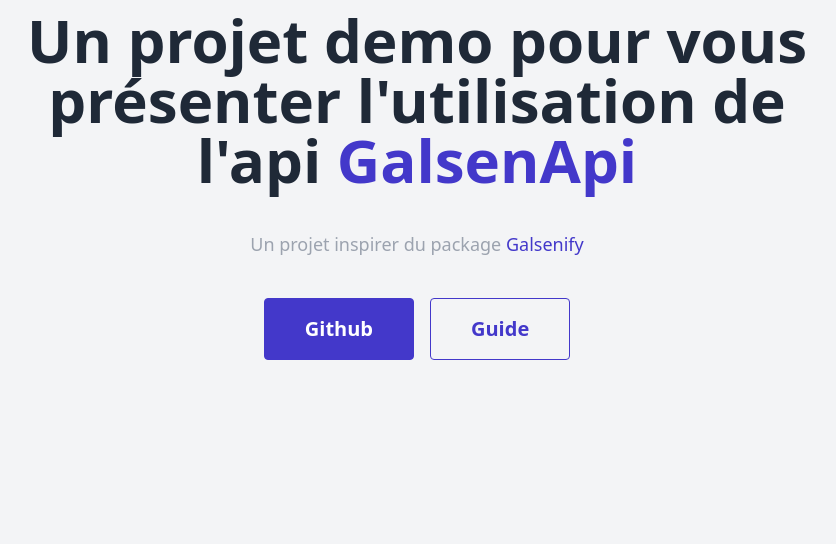
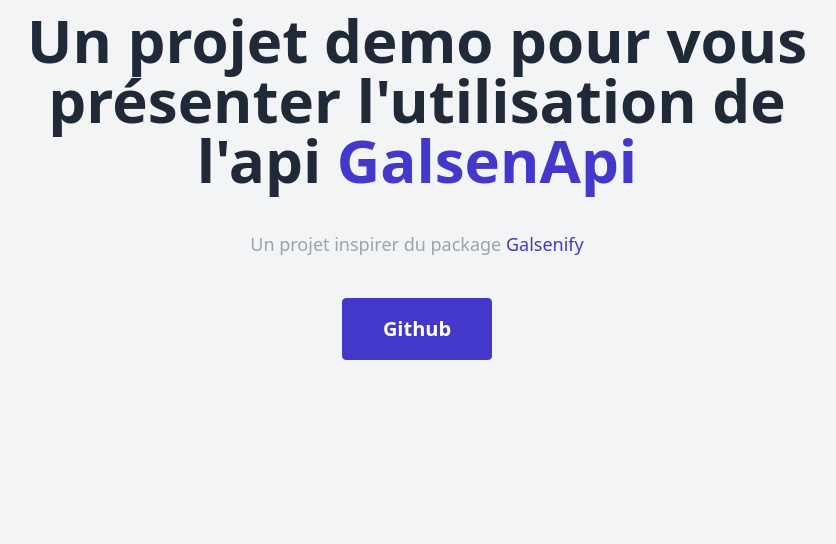
Before and after one commit to sibylassana95/GalsenAPi, a Django app: template templates/pays.html in a window 1280 px wide. Shown: the part 166-710 px from the top of the page, without its empty margins (223-1059 px from the left). Run offline with Django 4.2, Linux system fonts and the light colour scheme; the template is opened without the code that fills it, so the values that code supplies are empty; some libraries are stand-ins or nearby versions.

Commit message:
templates, update readme

```diff
--- a/templates/pays.html
+++ b/templates/pays.html
@@ -11,9 +11,9 @@
                         <p class="mt-5 sm:mt-10 lg:w-10/12 text-gray-400 font-normal text-center text-sm sm:text-lg">Un projet inspirer du package <a href="https://www.npmjs.com/package/galsenify" class="text-indigo-700">Galsenify</a></p>
                     </div>
                     <div class="flex justify-center items-center">
-                        <a href="" class="focus:outline-none focus:ring-2 focus:ring-offset-2 focus:ring-indigo-700 bg-indigo-700 transition duration-150 ease-in-out hover:bg-indigo-600 lg:text-xl lg:font-bold  rounded text-white px-4 sm:px-10 border border-indigo-700 py-2 sm:py-4 text-sm">Github</a>
+                        <a href="https://github.com/sibylassana95/GalsenAPi" class="focus:outline-none focus:ring-2 focus:ring-offset-2 focus:ring-indigo-700 bg-indigo-700 transition duration-150 ease-in-out hover:bg-indigo-600 lg:text-xl lg:font-bold  rounded text-white px-4 sm:px-10 border border-indigo-700 py-2 sm:py-4 text-sm">Github</a>
 
-                        <a href=""  class="ml-4 focus:outline-none focus:ring-2 focus:ring-offset-2 focus:ring-indigo-700 bg-transparent transition duration-150 ease-in-out hover:border-indigo-600 lg:text-xl lg:font-bold  hover:text-indigo-600 rounded border border-indigo-700 text-indigo-700 px-4 sm:px-10 py-2 sm:py-4 text-sm">Guide</a>
+
                     </div>
                 </div>
             </div>
```
Also changed, not shown: README.md.
